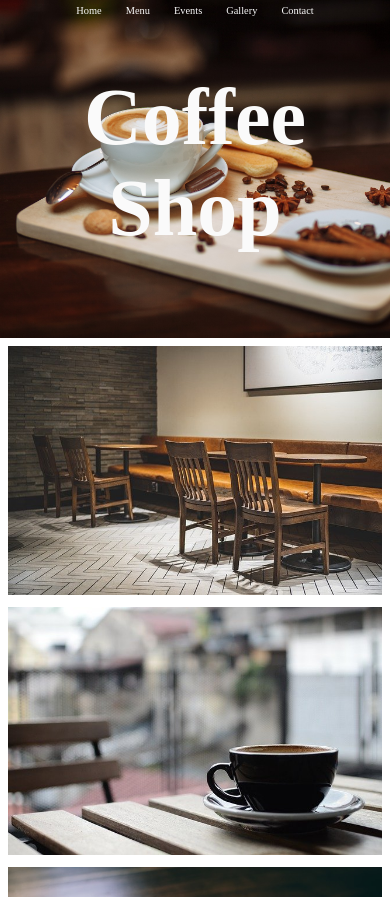
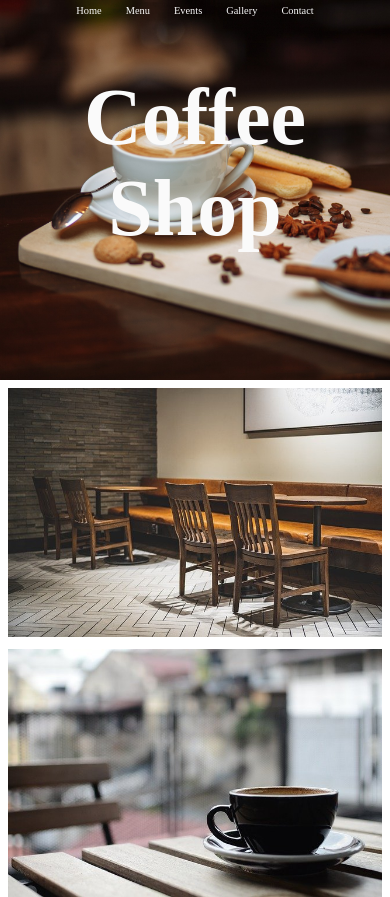
Before and after one commit to gary-stroup-developer/coffee-shop-design, a plain HTML site: page gallery.html in a window 390 px wide. Shown: the top 897 px of the page. Drawn offline with Linux system fonts and the light colour scheme.

Commit message:
updated gallery media query

```diff
--- a/styles/gallery.css
+++ b/styles/gallery.css
@@ -27,7 +27,7 @@
     }
 
     .gallery-nav {
-        height: 40%;
+        height: 45%;
     }
 
     .gallery-nav h1 {
```
